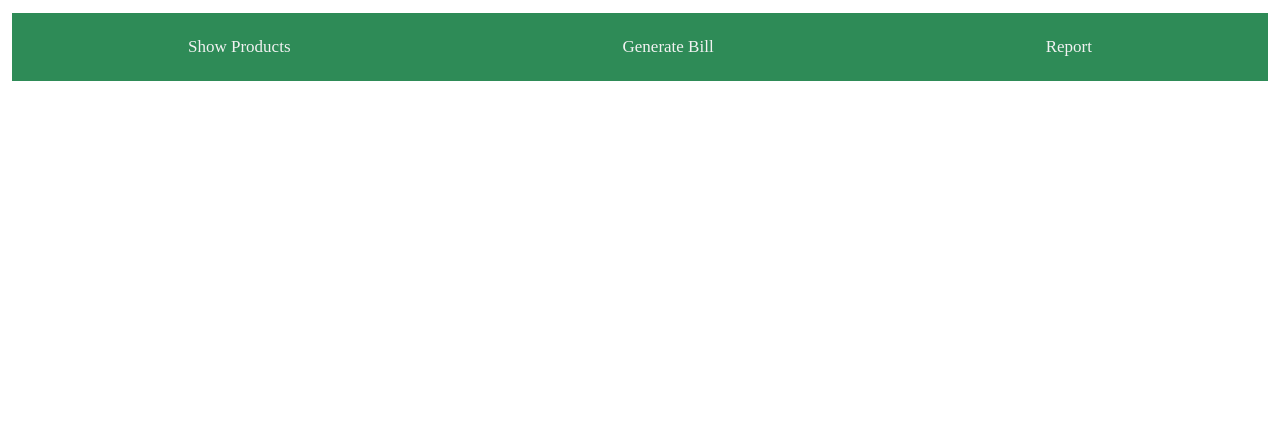
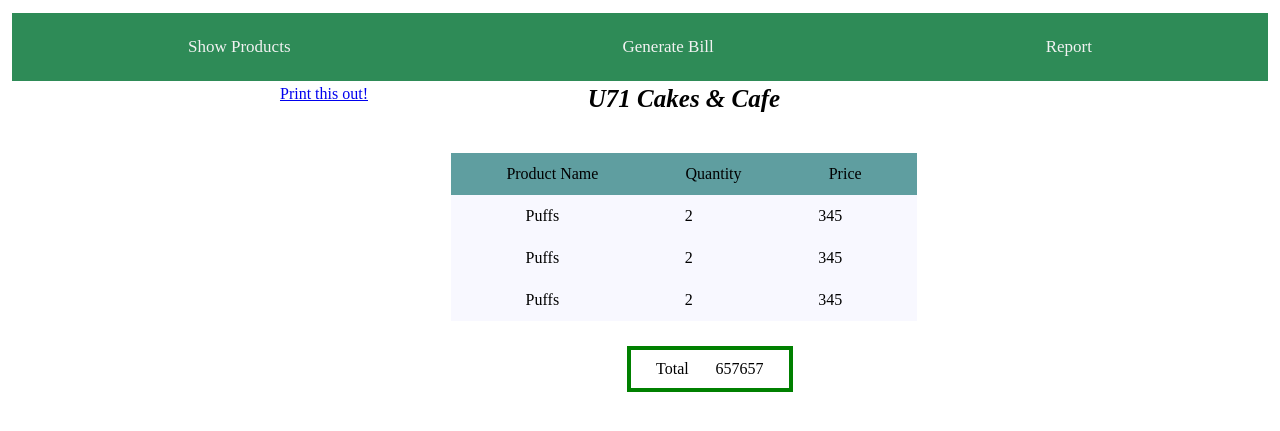
Before and after one commit to SanjayGenius/React-JS, a React app: page /print in a window 1280 px wide. Shown: the part 79-510 px from the top of the page. Built offline with nearby package versions, Linux system fonts and the light colour scheme.

Commit message:
For Print file added

```diff
--- a/src/components/Header.js
+++ b/src/components/Header.js
@@ -19,9 +19,15 @@ class Header extends React.Component {
 					</div>
 				</header>
 				<div className="topnav">
+					{/* FOR PRODUCTION */}
+					{/* <div className={this.props.location.pathname == "/U71" ? "active":''} onClick={() => this.redirect("/U71")}>Show Products</div>
+					<div className={this.props.location.pathname == "/U71/billgenerate" ? "active":''} onClick={() => this.redirect("/U71/billgenerate")}>Generate Bill</div>
+					<div className={this.props.location.pathname == "/U71/report" ? "active":''} onClick={() => this.redirect("/U71/report")}>Report</div> */}
+						{/* FOR DEVELOPMENT */}
 					<div className={this.props.location.pathname == "/" ? "active":''} onClick={() => this.redirect("/")}>Show Products</div>
 					<div className={this.props.location.pathname == "/billgenerate" ? "active":''} onClick={() => this.redirect("/billgenerate")}>Generate Bill</div>
 					<div className={this.props.location.pathname == "/report" ? "active":''} onClick={() => this.redirect("/report")}>Report</div>
+					{/* <div className={this.props.location.pathname == "/print" ? "active":''} onClick={() => this.redirect("/print")}></div> */}
 				</div>
 			</div>
 		);
--- /dev/null
+++ b/src/components/Print.js
@@ -0,0 +1,63 @@
+import React from 'react';
+import ReactToPrint from 'react-to-print';
+import '../styles/style.css';
+class ComponentToPrint extends React.Component {
+    render() {
+      return (
+        <div className="printmaindiv">
+            <div className="titleprint">
+                U71 Cakes & Cafe
+            </div>
+            <div className="productmaindiv">
+                <div id="products" className="producttable">
+                    <div>Product Name</div>
+                    <div>Quantity</div>
+                    <div>Price</div>
+                </div>
+            </div>
+            <div className="productmaindiv">
+                <div className="productcontent">
+                    <div>Puffs</div>
+                    <div>2</div>
+                    <div>345</div>
+                </div>
+            </div>
+            <div className="productmaindiv">
+                <div className="productcontent">
+                    <div>Puffs</div>
+                    <div>2</div>
+                    <div>345</div>
+                </div>
+            </div>
+            <div className="productmaindiv">
+                <div className="productcontent">
+                    <div>Puffs</div>
+                    <div>2</div>
+                    <div>345</div>
+                </div>
+            </div>
+            <div className="productprintdiv ">
+                <div className="productcontent totalposition">
+                    <div>Total</div>
+                    <div>657657</div>
+                </div>
+            </div>
+        </div>
+      );
+    }
+  }
+
+class App extends React.Component {
+    render() {
+      return (
+        <div className="productmaindiv">
+          <ReactToPrint
+            trigger={() => <a href="#">Print this out!</a>}
+            content={() => this.componentRef}
+          />
+          <ComponentToPrint ref={el => (this.componentRef = el)} />
+        </div>
+      );
+    }
+  }
+  export default App;
--- a/src/routes.js
+++ b/src/routes.js
@@ -3,6 +3,7 @@ import { BrowserRouter, Route, Redirect, Switch } from 'react-router-dom';
 import BillGenerate from './components/BillGenerate.js'
 import Report from './components/Report.js'
 import ShowProduct from './components/ShowProduct.js'
+import Print from './components/Print.js'
 import rootReducer from './reducers'
 import { Provider } from 'react-redux'
 import { createStore } from 'redux'
@@ -17,9 +18,16 @@ class Router extends Component {
 				<BrowserRouter>
 					<Route component={Header} />
 					<Switch>
+						{/* For Production */}
+						{/* <Route exact path="/U71" component={ShowProduct}/>
+						<Route path="/U71/report" component={Report} />
+						<Route path="/U71/billgenerate" component={BillGenerate} />
+						<Route path="/U71/print" component={Print} /> */}
+						{/* For Dev */}
 						<Route exact path="/" component={ShowProduct}/>
 						<Route path="/report" component={Report} />
 						<Route path="/billgenerate" component={BillGenerate} />
+						<Route path="/print" component={Print} />
 					</Switch>
 				</BrowserRouter>
 			</Provider>
--- a/src/styles/style.css
+++ b/src/styles/style.css
@@ -196,3 +196,36 @@ justify-content: center;
   border-color: darkseagreen;
   font-size: 15px;
 }
+.totalposition{
+     background: white;
+    display: flex;
+    align-items: center;
+    justify-content: space-around;
+    padding: 10px;
+    margin: 0px;
+    width: 85%;
+}
+.productprintdiv{
+  border: 4px solid green;
+  padding: -3px;
+  margin: 25px;
+  /* display: flex; */
+  justify-content: s;
+  /* width: 83%; */
+  display: flex;
+  justify-content: center;
+  width: 25%;
+  position: relative;
+  left: 37%;
+}
+.titleprint{
+    display: flex;
+    justify-content: center;
+    font-size: 25px;
+    font-weight: bold;
+    font-style: italic;
+
+}
+.printmaindiv{
+  width: 50%;
+}
```
